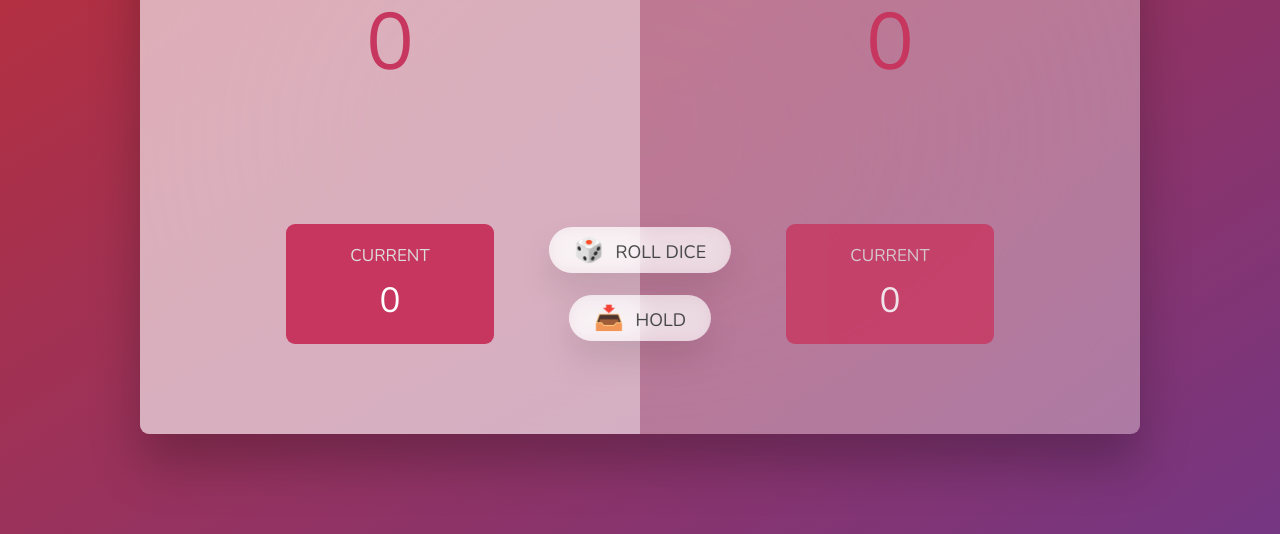
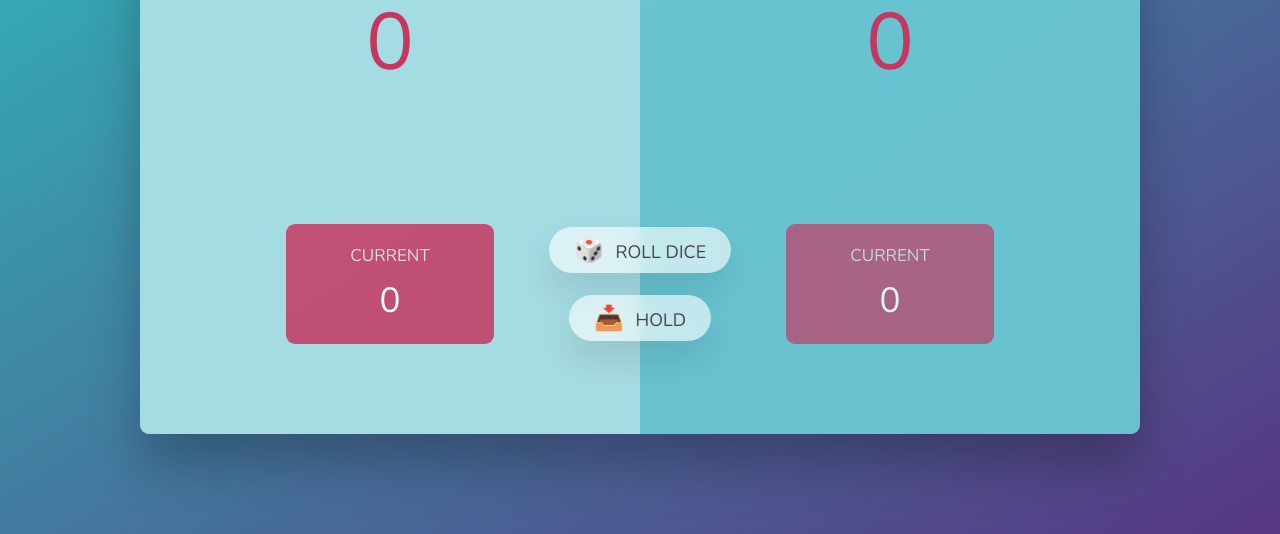
Before and after one commit to itsmaik/pig-game, a plain HTML site: page index.html in a window 1280 px wide. Shown: the part 266-800 px from the top of the page. Drawn offline with nearby package versions, Linux system fonts and the light colour scheme.

Commit message:
updates main and body bk colors

```diff
--- a/style.css
+++ b/style.css
@@ -16,7 +16,7 @@ body {
   font-weight: 400;
   height: 100vh;
   color: #333;
-  background-image: linear-gradient(to top left, #753682 0%, #bf2e34 100%);
+  background-image: linear-gradient(to top left, #573682 0%, #2ebfbd 100%);
   display: flex;
   align-items: center;
   justify-content: center;
@@ -27,7 +27,7 @@ main {
   position: relative;
   width: 100rem;
   height: 60rem;
-  background-color: rgba(255, 255, 255, 0.35);
+  background-color: rgba(107, 200, 211, 0.95);
   backdrop-filter: blur(200px);
   filter: blur();
   box-shadow: 0 3rem 5rem rgba(0, 0, 0, 0.25);
@@ -78,7 +78,7 @@ main {
 }
 
 .current {
-  background-color: #c7365f;
+  background-color: #c7365fd7;
   opacity: 0.8;
   border-radius: 9px;
   color: #fff;
@@ -114,7 +114,7 @@ main {
   font-weight: 400;
   transition: all 0.2s;
 
-  background-color: white;
+  background-color: rgb(255, 255, 255);
   background-color: rgba(255, 255, 255, 0.6);
   backdrop-filter: blur(10px);
 
```
